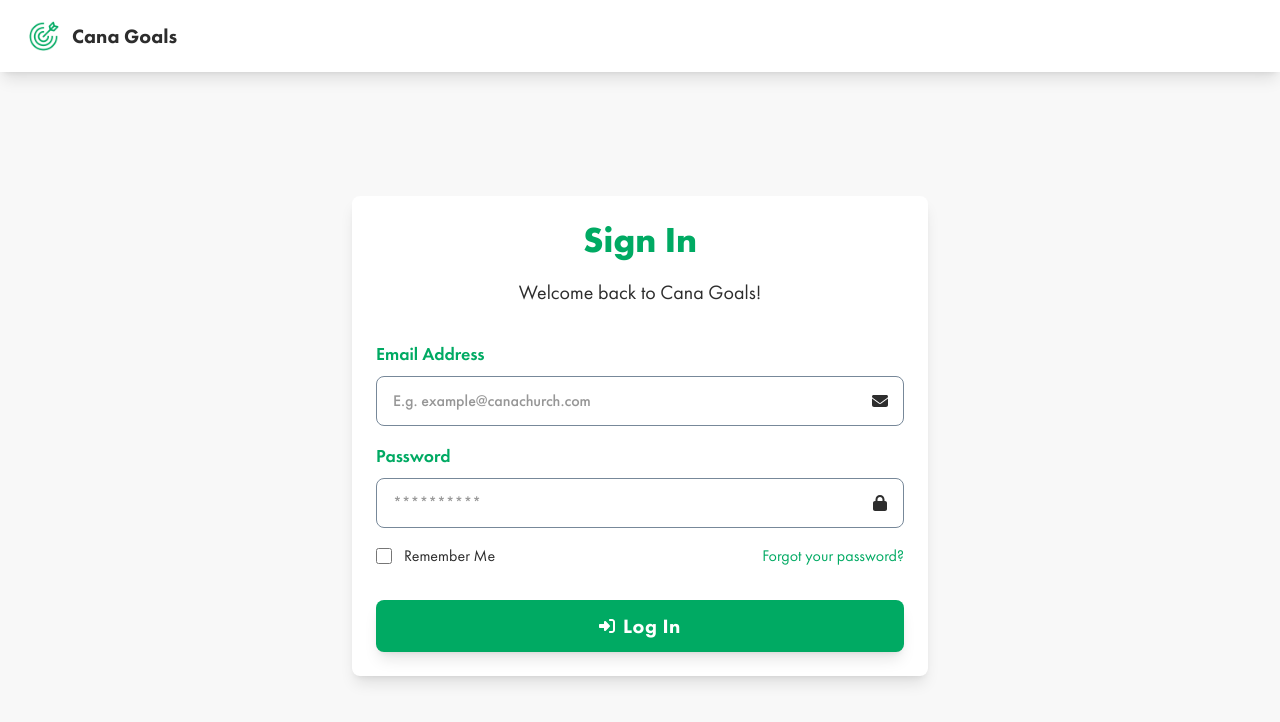
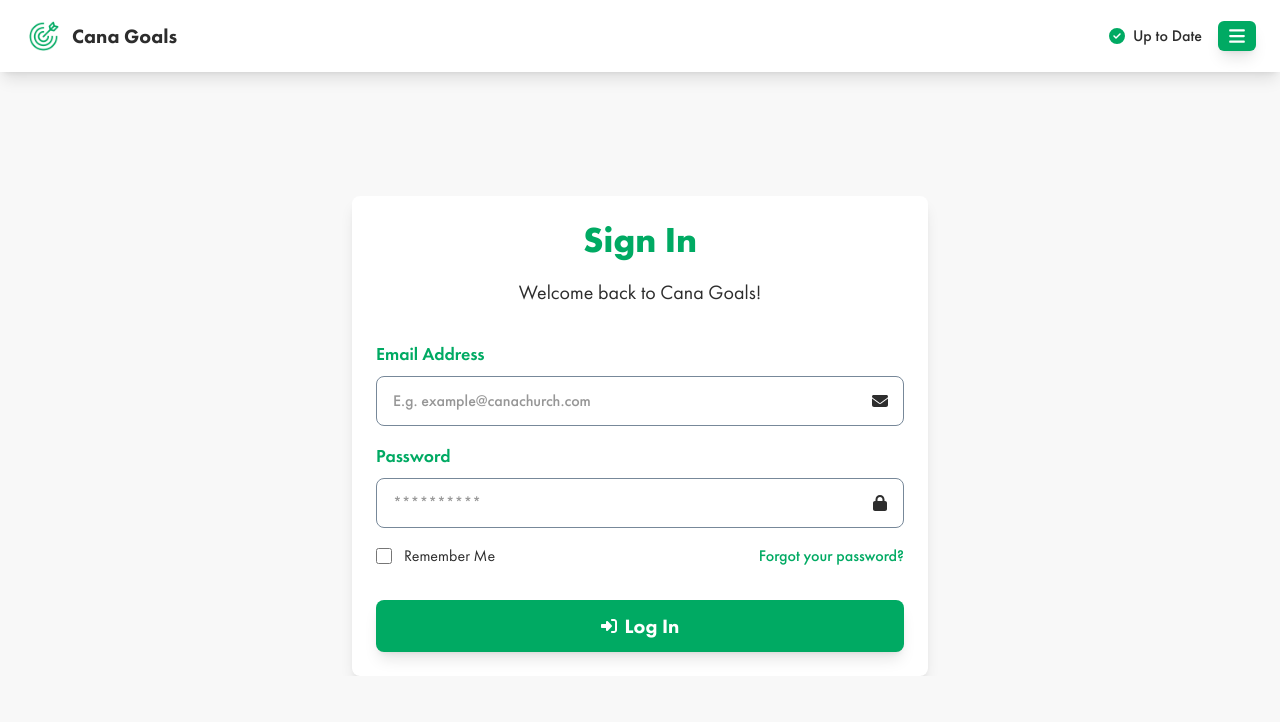
Before and after one commit to Brandon-Faulkner/cana-goals-next, a Next.js app: page /login in a window 1280 px wide. Shown: the top 722 px of the page. Built offline with nearby package versions, Linux system fonts and the light colour scheme; no server answers.

Commit message:
UI work done for login, sidebar, components. Added context and working on firebase connection.

```diff
--- a/package.json
+++ b/package.json
@@ -10,7 +10,9 @@
   },
   "dependencies": {
     "firebase": "^11.6.1",
+    "framer-motion": "^12.10.4",
     "next": "15.3.2",
+    "next-themes": "^0.4.6",
     "react": "^19.0.0",
     "react-dom": "^19.0.0",
     "react-icons": "^5.5.0"
--- a/src/app/globals.css
+++ b/src/app/globals.css
@@ -13,7 +13,9 @@
   --color-green: #00aa63;
   --color-green-alt: #4fc3a1;
   --color-red: #d53d3d;
+  --color-red-alt: #d95050;
   --color-blue: #324960;
+  --color-blue-alt: #475b70;
   --color-blue-light: #b3c8cf;
   --color-gray: #778899;
   --color-gray-light: #b6b8bd;
@@ -39,6 +41,10 @@
 
   /* Font Weights */
   --font-weight-default: 450;
+
+  /* Breakpoints */
+  --breakpoint-xxs: 20rem;
+  --breakpoint-xs: 30rem;
 }
 
 @layer theme {
--- a/src/app/layout.js
+++ b/src/app/layout.js
@@ -1,5 +1,7 @@
+import "./globals.css";
+import { ThemeProvider } from "next-themes";
+import { AuthProvider } from "@/contexts/AuthProvider";
 import localFont from 'next/font/local';
-import "./globals.css";
 import Header from '@/components/nav/Header';
 
 const futura = localFont({
@@ -68,14 +70,18 @@ export const viewport = {
 
 export default function RootLayout({ children }) {
   return (
-    <html lang="en">
-      <body className={`${futura.variable} antialiased`}>
+    <html lang="en" suppressHydrationWarning>
+      <body className={`${futura.variable} font-default antialiased`}>
+        <ThemeProvider attribute="class" defaultTheme="system" enableSystem>
+          <AuthProvider>
             <div className='flex flex-col h-screen'>
               <Header />
               <main className='flex-grow overflow-auto'>
                 {children}
               </main>
             </div>
+          </AuthProvider>
+        </ThemeProvider>
       </body>
     </html>
   );
--- a/src/app/login/page.js
+++ b/src/app/login/page.js
@@ -1,5 +1,6 @@
 "use client"
 import { useState } from "react";
+import { AnimatePresence, motion } from "framer-motion";
 import LoginForm from "@/components/forms/LoginForm";
 import ForgotPassForm from "@/components/forms/ForgotPassForm";
 
@@ -9,11 +10,33 @@ export default function Login() {
     return (
         <div className="flex flex-col flex-grow h-full bg-white-light dark:bg-black-dark overflow-auto">
             <div className="flex-grow flex items-center justify-center p-4">
-                {showForgot ? (
-                    <ForgotPassForm onBack={() => setShowForgot(false)} />
-                ) : (
-                    <LoginForm onForgot={() => setShowForgot(true)} />
-                )}
+                <div className="w-full overflow-hidden">
+                    <AnimatePresence mode="wait">
+                        {showForgot ? (
+                            <motion.div
+                                key="forgot"
+                                initial={{ opacity: 0, x: 100 }}
+                                animate={{ opacity: 1, x: 0 }}
+                                exit={{ opacity: 0, x: -100 }}
+                                transition={{ duration: 0.3 }}
+                                className="w-full flex justify-center"
+                            >
+                                <ForgotPassForm onBack={() => setShowForgot(false)} />
+                            </motion.div>
+                        ) : (
+                            <motion.div
+                                key="login"
+                                initial={{ opacity: 0, x: 100 }}
+                                animate={{ opacity: 1, x: 0 }}
+                                exit={{ opacity: 0, x: -100 }}
+                                transition={{ duration: 0.3 }}
+                                className="w-full flex justify-center"
+                            >
+                                <LoginForm onForgot={() => setShowForgot(true)} />
+                            </motion.div>
+                        )}
+                    </AnimatePresence>
+                </div>
             </div>
         </div>
     );
--- a/src/components/actions/Button.js
+++ b/src/components/actions/Button.js
@@ -1,13 +1,16 @@
 const VARIANTS = {
-    primary: 'bg-green text-white hover:bg-green-alt accent-green-alt'
+    primary: 'text-xl font-semibold justify-center shadow-lg bg-green text-white hover:bg-green-alt accent-green-alt',
+    default: 'text-lg font-medium hover:bg-green-alt accent-green',
 }
 
-export default function Button({ label, type, Icon, variant = 'primary' }) {
-    let colorStyles = VARIANTS[variant];
+export default function Button({ label, type = "button", Icon, variant = "primary", onClick }) {
+    let varientStyle = VARIANTS[variant];
 
     return (
-        <button type={type}
-            className={`w-full shadow-lg py-3 px-4 text-xl font-semibold tracking-wide rounded-lg inline-flex items-center justify-center ${colorStyles} cursor-pointer transition-colors`}>
+        <button
+            type={type}
+            onClick={onClick}
+            className={`inline-flex items-center w-full py-3 px-4 rounded-lg cursor-pointer transition-colors ${varientStyle} `}>
             {Icon && <Icon className={`w-4 h-4 me-2 text-current`} />}
             {label}
         </button>
--- a/src/components/forms/LoginForm.js
+++ b/src/components/forms/LoginForm.js
@@ -10,7 +10,7 @@ export default function LoginForm({ onForgot }) {
                 <form className="space-y-4">
                     <div className="mb-8">
                         <h1 className="text-green text-4xl font-bold flex justify-center">Sign In</h1>
-                        <p className="text-black dark:text-white text-xl mt-4 leading-relaxed flex justify-center">Welcome back to Cana Goals!</p>
+                        <p className="text-black dark:text-white font-normal text-xl mt-4 leading-relaxed flex justify-center">Welcome back to Cana Goals!</p>
                     </div>
 
                     <TextInput label={"Email Address"} name={"email"} type={"email"} Icon={FaEnvelope} placeholder={"E.g. example@canachurch.com"} />
--- a/src/components/nav/Header.js
+++ b/src/components/nav/Header.js
@@ -1,12 +1,22 @@
+import { FaCircleCheck } from 'react-icons/fa6';
 import Image from 'next/image';
+import Sidebar from './Sidebar';
 
 export default function Header() {
     return (
         <header className="sticky top-0 w-full bg-white dark:bg-black shadow-lg z-50">
-            <div className="max-w-screen-xl mx-auto flex items-center justify-between py-4 px-6">
+            <div className="mx-auto flex items-center justify-between py-4 px-6">
                 <div className="flex items-center">
                     <Image src="/android-chrome-192x192.png" alt="Cana Goals main logo" width={40} height={40} />
-                    <span className="ml-2 text-xl font-semibold text-black dark:text-white">Cana Goals</span>
+                    <h1 className="ml-2 text-xl font-semibold text-black dark:text-white max-xxs:hidden">Cana Goals</h1>
+                </div>
+                <div className='flex items-center gap-4'>
+                    <div className='flex items-center gap-2'>
+                        <FaCircleCheck className='text-green' />
+                        <span className='text-black dark:text-white max-xs:hidden'>Up to Date</span>
+                    </div>
+
+                    <Sidebar />
                 </div>
             </div>
         </header>
--- a/src/components/nav/Sidebar.js
+++ b/src/components/nav/Sidebar.js
@@ -0,0 +1,70 @@
+"use client";
+import { useState } from "react";
+import { useTheme } from "next-themes";
+import { useAuth } from "@/contexts/AuthProvider";
+import { AnimatePresence, motion } from "framer-motion";
+import Button from "../actions/Button";
+import { FaBars, FaXmark, FaRightToBracket, FaSun, FaMoon, FaGear, FaPenToSquare, FaGlobe, FaCalendarPlus } from "react-icons/fa6";
+
+export default function Sidebar() {
+    const { user, loading } = useAuth();
+    const { theme, setTheme } = useTheme();
+    const [menuOpened, setMenuOpened] = useState(false);
+
+    const toggleTheme = () => {
+        setTheme(theme === 'dark' ? 'light' : 'dark');
+    };
+
+    return (
+        <div>
+            <button
+                aria-label={menuOpened ? "Close menu" : "Open menu"}
+                onClick={() => setMenuOpened(!menuOpened)}
+                className="bg-green hover:bg-green-alt transition-colors px-2.5 py-1.5 text-lg rounded-md shadow-lg cursor-pointer z-20 relative" >
+                {menuOpened ? <FaXmark className="text-white" /> : <FaBars className="text-white" />}
+            </button>
+
+            <AnimatePresence>
+                {menuOpened && (
+                    <>
+                        <motion.div
+                            className="inset-0 fixed bg-menu-light dark:bg-menu"
+                            initial={{ opacity: 0 }}
+                            animate={{ opacity: 1 }}
+                            exit={{ opacity: 0 }}
+                            transition={{ duration: 0.25 }}
+                            onClick={() => setMenuOpened(!menuOpened)}
+                        />
+
+                        <motion.aside
+                            className="fixed top-0 right-2.5 pt-16 h-auto w-52 bg-white dark:bg-black rounded-lg shadow-2xl"
+                            initial={{ x: '100%' }}
+                            animate={{ x: 0 }}
+                            exit={{ x: '100%' }}
+                            transition={{ type: 'spring', stiffness: 280, damping: 30 }}
+                        >
+                            <nav className="flex-grow flex flex-col space-y-2 p-2.5">
+                                {user && <Button label={"Log In"} type={"button"} Icon={FaRightToBracket} />}
+                                <Button
+                                    label={theme === 'dark' ? "Light Mode" : "Dark Mode"}
+                                    type={"button"}
+                                    Icon={theme === 'dark' ? FaSun : FaMoon}
+                                    variant="default"
+                                    onClick={toggleTheme}
+                                />
+                                {user && (
+                                    <>
+                                        <Button label={"Settings"} type={"button"} Icon={FaGear} variant="default" />
+                                        <Button label={"What's New"} type={"button"} Icon={FaPenToSquare} variant="default" />
+                                        <Button label={"Goal Language"} type={"button"} Icon={FaGlobe} variant="default" />
+                                        <Button label={"Add Semester"} type={"button"} Icon={FaCalendarPlus} variant="default" />
+                                    </>
+                                )}
+                            </nav>
+                        </motion.aside>
+                    </>
+                )}
+            </AnimatePresence>
+        </div>
+    )
+}
--- /dev/null
+++ b/src/contexts/AuthProvider.js
@@ -0,0 +1,28 @@
+"use client";
+import { createContext, useContext, useEffect, useState } from 'react';
+import { auth } from '@/lib/firebase';
+import { onAuthStateChanged } from 'firebase/auth';
+
+const AuthContext = createContext();
+
+export function AuthProvider({ children }) {
+    const [user, setUser] = useState(null);
+    const [loading, setLoading] = useState(true);
+
+    useEffect(() => {
+        const unsubscribe = onAuthStateChanged(auth, (user) => {
+            setUser(user);
+            setLoading(false);
+        });
+
+        return () => unsubscribe();
+    }, []);
+
+    return (
+        <AuthContext.Provider value={{ user, loading }}>
+            {!loading && children}
+        </AuthContext.Provider>
+    );
+}
+
+export const useAuth = () => useContext(AuthContext);
```
Also changed, not shown: src/app/page.js (+14 -18 lines), 1 other file (tests, documents, lock files or other folders). Lines whose indentation alone changed are shown as unchanged.
